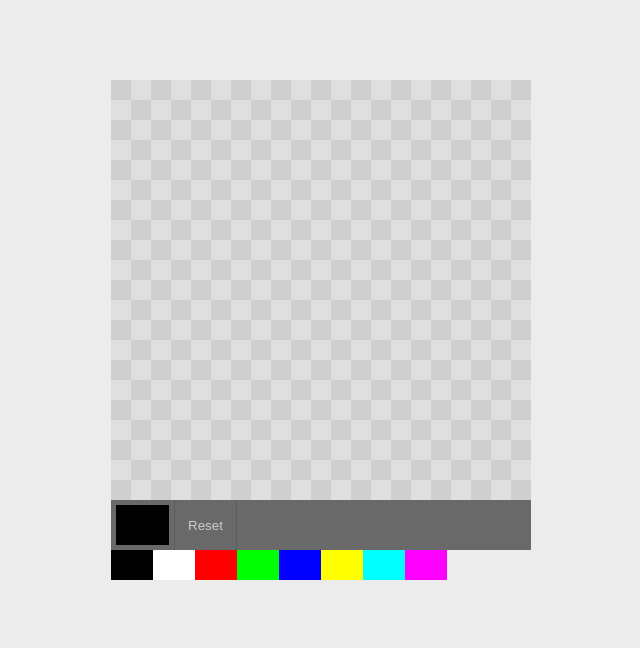
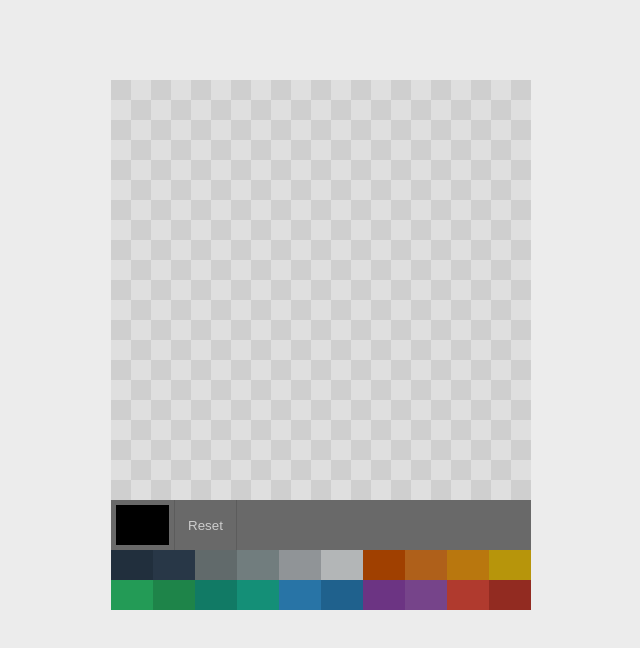
Before and after one commit to ToongGary/pixel-painter, a React (Create React App) app: page / in a window 1280 px wide. Shown: the top 648 px of the page, without its empty margins (319-959 px from the left). Built offline with nearby package versions, Linux system fonts and the light colour scheme.

Commit message:
Add colors to the color palette

```diff
--- a/src/components/ColorPalette.tsx
+++ b/src/components/ColorPalette.tsx
@@ -5,14 +5,26 @@ import { setColor } from '../reducers/color'
 function ColorPalette() {
   const dispatch = useAppDispatch()
   const hexList = [
-    '#000000',
-    '#ffffff',
-    '#ff0000',
-    '#00ff00',
-    '#0000ff',
-    '#ffff00',
-    '#00ffff',
-    '#ff00ff'
+    '#212f3d',
+    '#283747',
+    '#616a6b',
+    '#717d7e',
+    '#909497',
+    '#b3b6b7',
+    '#a04000',
+    '#af601a',
+    '#b9770e',
+    '#b7950b',
+    '#239b56',
+    '#1e8449',
+    '#117a65',
+    '#148f77',
+    '#2874a6',
+    '#1f618d',
+    '#6c3483',
+    '#76448a',
+    '#b03a2e',
+    '#922b21'
   ]
 
   const colors = hexList.map((hex) => {
```
